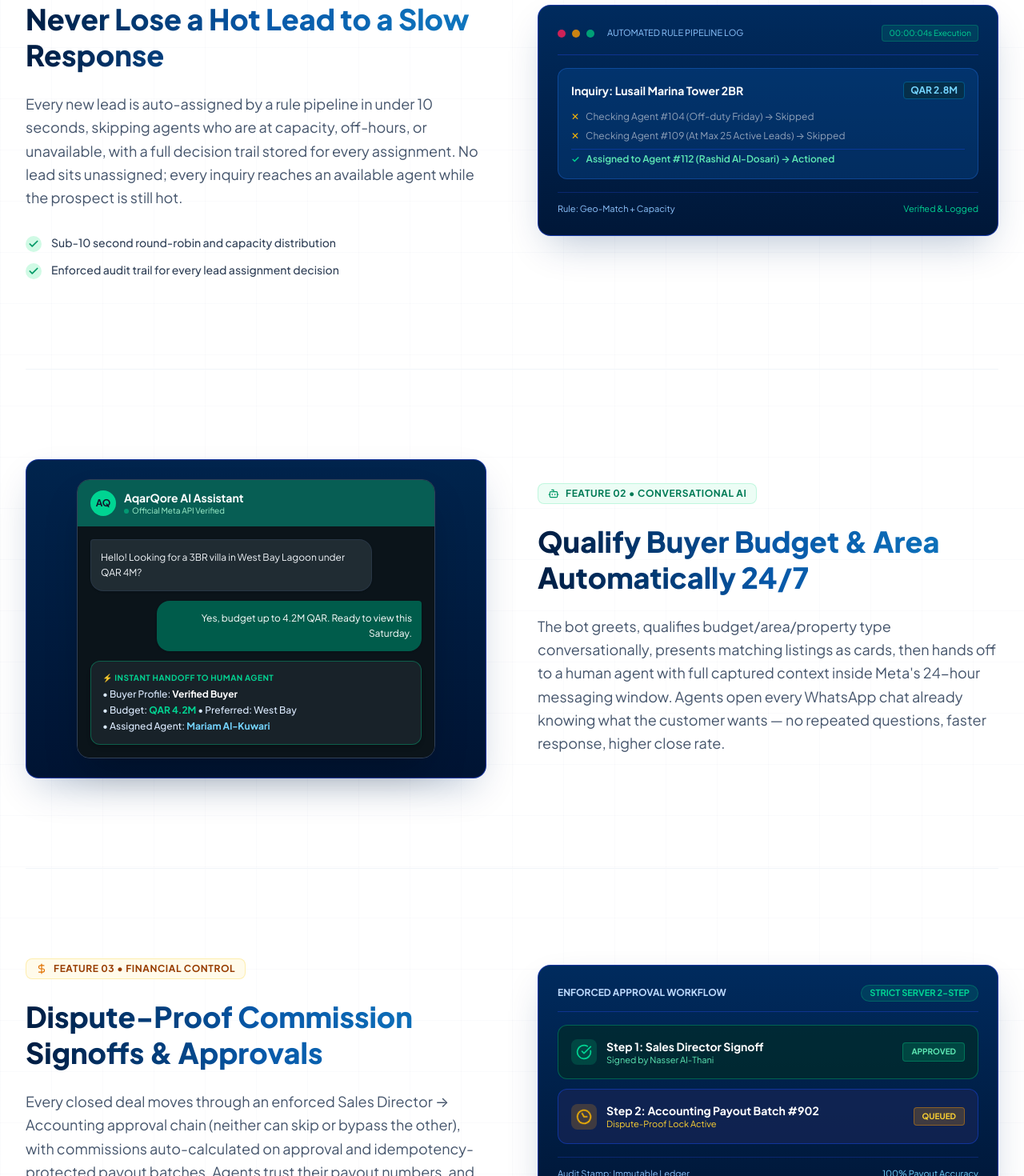
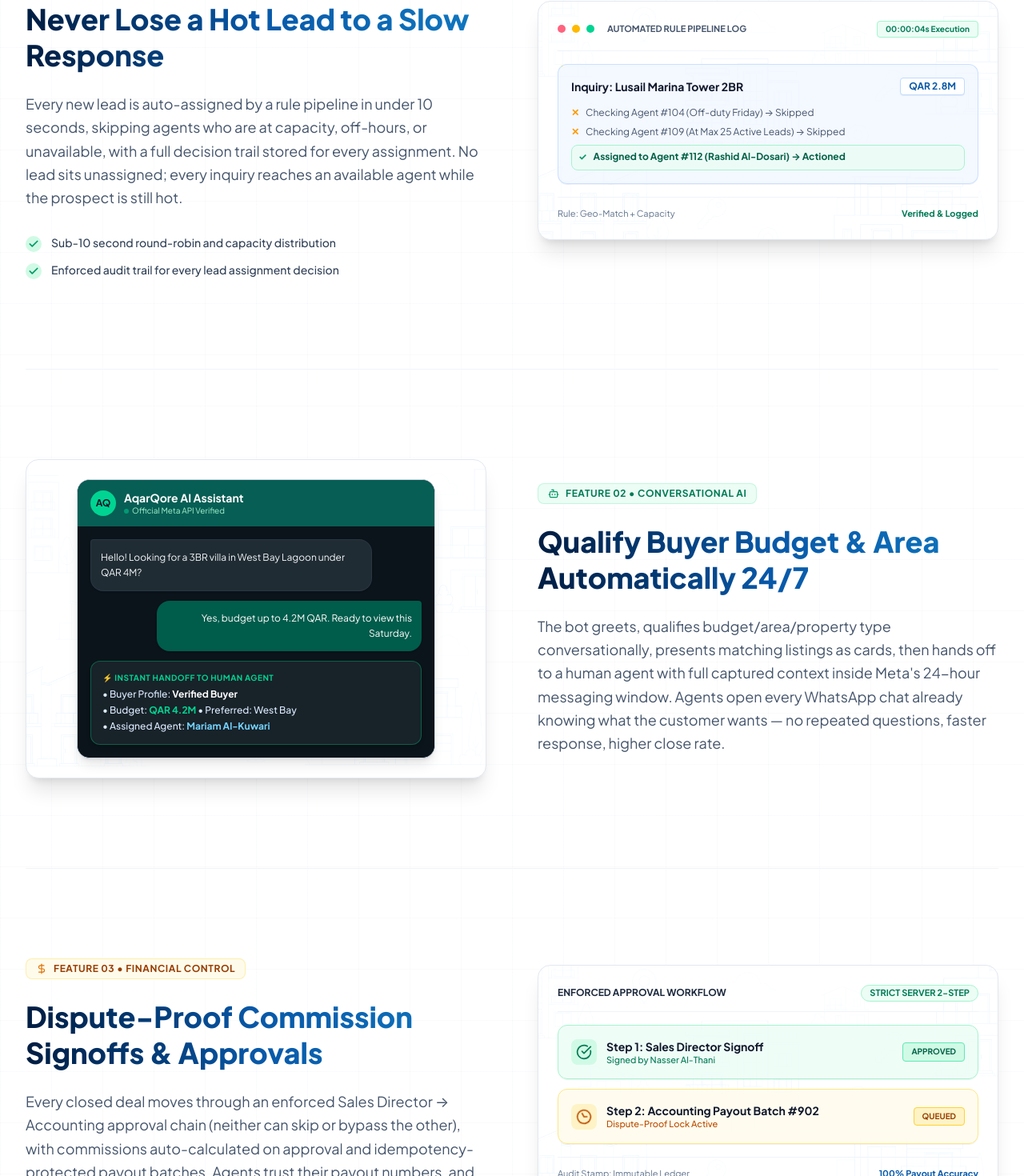
Before and after one commit to mwaqarkt/aqarqore-landing-page, a React (Vite) app: page / in a window 1280 px wide. Shown: the part 4700-6170 px from the top of the page at 80% size. Built offline with nearby package versions, Linux system fonts and the light colour scheme.

Commit message:
feat: convert Engineered Specifically section mockup cards to white background with blueprint line pattern watermark

```diff
--- a/src/App.jsx
+++ b/src/App.jsx
@@ -1746,51 +1746,59 @@
               </div>
             </div>
 
-            {/* Feature 1 Mockup: High-Tech Rule Pipeline Terminal */}
+            {/* Feature 1 Mockup: High-Tech Rule Pipeline Terminal (White Card + Line Pattern) */}
             <div className="lg:col-span-6">
-              <div className="rounded-2xl bg-gradient-to-b from-[#002B5E] to-[#001738] p-5 sm:p-6 border border-blue-800/80 shadow-[0_20px_50px_-15px_rgba(0,48,104,0.3)] text-white">
-                <div className="flex items-center justify-between pb-4 mb-4 border-b border-blue-800/60">
+              <div className="rounded-2xl bg-white p-5 sm:p-6 border border-slate-200 shadow-xl text-slate-900 relative overflow-hidden">
+                {/* Architectural Line Pattern Background Texture */}
+                <div
+                  className="absolute inset-0 bg-cover bg-center bg-no-repeat opacity-[0.08] pointer-events-none"
+                  style={{ backgroundImage: "url('/real-estate-line-pattern.png')" }}
+                />
+
+                <div className="relative z-10">
+                  <div className="flex items-center justify-between pb-4 mb-4 border-b border-slate-100">
                     <div className="flex items-center gap-2">
-                    <div className="w-2.5 h-2.5 rounded-full bg-rose-500/80" />
-                    <div className="w-2.5 h-2.5 rounded-full bg-amber-500/80" />
-                    <div className="w-2.5 h-2.5 rounded-full bg-emerald-500/80" />
-                    <span className="text-[11px] text-blue-300 font-mono ml-2">
+                      <div className="w-2.5 h-2.5 rounded-full bg-rose-400" />
+                      <div className="w-2.5 h-2.5 rounded-full bg-amber-400" />
+                      <div className="w-2.5 h-2.5 rounded-full bg-emerald-400" />
+                      <span className="text-[11px] text-slate-600 font-mono font-bold ml-2">
                         {isRtl ? 'سجل مسار التوزيع التلقائي' : 'AUTOMATED RULE PIPELINE LOG'}
                       </span>
                     </div>
-                  <span className="text-[10px] text-emerald-400 font-mono bg-emerald-500/15 px-2 py-0.5 rounded border border-emerald-500/30">
+                    <span className="text-[10px] text-emerald-700 font-mono font-bold bg-emerald-50 px-2.5 py-0.5 rounded border border-emerald-200">
                       {isRtl ? 'تنفيذ خلال 0.04 ث' : '00:00:04s Execution'}
                     </span>
                   </div>
 
                   <div className="space-y-3 font-sans text-xs">
-                  <div className="p-4 rounded-xl bg-[#0858A8]/30 border border-blue-500/30">
-                    <div className="flex justify-between items-center font-bold text-white text-sm">
+                    <div className="p-4 rounded-xl bg-blue-50/70 border border-blue-200/80 shadow-2xs">
+                      <div className="flex justify-between items-center font-bold text-slate-900 text-sm">
                         <span>{isRtl ? 'استفسار: برج مارينا لوسيل - غرفتان' : 'Inquiry: Lusail Marina Tower 2BR'}</span>
-                      <span className="text-xs text-sky-300 font-mono bg-sky-950 px-2 py-0.5 rounded border border-sky-800">
+                        <span className="text-xs text-[#0858A8] font-mono font-bold bg-white px-2.5 py-0.5 rounded border border-blue-200 shadow-2xs">
                           {isRtl ? '2.8 مليون ر.ق' : 'QAR 2.8M'}
                         </span>
                       </div>
-                    <div className="mt-3.5 space-y-2 text-blue-100 text-xs">
-                      <div className="flex items-center gap-2 text-slate-400">
-                        <span className="text-amber-400">✕</span>
+                      <div className="mt-3.5 space-y-2 text-slate-600 text-xs">
+                        <div className="flex items-center gap-2">
+                          <span className="text-amber-500 font-bold">✕</span>
                           <span>{isRtl ? 'فحص الوكيل #104 (عطلة الجمعة) ← تم التجاوز' : 'Checking Agent #104 (Off-duty Friday) → Skipped'}</span>
                         </div>
-                      <div className="flex items-center gap-2 text-slate-400">
-                        <span className="text-amber-400">✕</span>
+                        <div className="flex items-center gap-2">
+                          <span className="text-amber-500 font-bold">✕</span>
                           <span>{isRtl ? 'فحص الوكيل #109 (الحد الأقصى 25 عميل) ← تم التجاوز' : 'Checking Agent #109 (At Max 25 Active Leads) → Skipped'}</span>
                         </div>
-                      <div className="flex items-center gap-2 text-emerald-300 font-semibold pt-1 border-t border-blue-700/40">
-                        <span className="text-emerald-400">✓</span>
+                        <div className="flex items-center gap-2 text-emerald-800 font-bold pt-1.5 border-t border-blue-200/60 bg-emerald-50/80 p-2 rounded-lg border border-emerald-200">
+                          <span className="text-emerald-600">✓</span>
                           <span>{isRtl ? 'تم التعيين للوكيل #112 (راشد الدوسري) ← تم الإجراء' : 'Assigned to Agent #112 (Rashid Al-Dosari) → Actioned'}</span>
                         </div>
                       </div>
                     </div>
                   </div>
 
-                <div className="mt-4 pt-3 border-t border-blue-800/40 flex items-center justify-between text-[11px] text-blue-300 font-mono">
+                  <div className="mt-4 pt-3 border-t border-slate-100 flex items-center justify-between text-[11px] text-slate-500 font-mono">
                     <span>{isRtl ? 'القاعدة: المطابقة الجغرافية + السعة' : 'Rule: Geo-Match + Capacity'}</span>
-                  <span className="text-emerald-400">{isRtl ? 'تم التحقق والتوثيق' : 'Verified & Logged'}</span>
+                    <span className="text-emerald-700 font-bold">{isRtl ? 'تم التحقق والتوثيق' : 'Verified & Logged'}</span>
+                  </div>
                 </div>
               </div>
             </div>
@@ -1823,10 +1831,16 @@
               </p>
             </div>
 
-            {/* Feature 2 Mockup: Meta WhatsApp Bot Experience */}
+            {/* Feature 2 Mockup: Meta WhatsApp Bot Experience (White Card + Line Pattern) */}
             <div className="lg:col-span-6 lg:order-1">
-              <div className="rounded-2xl bg-gradient-to-b from-[#00244D] to-[#001433] p-5 sm:p-6 border border-blue-800/80 shadow-[0_20px_50px_-15px_rgba(0,48,104,0.3)] text-white">
-                <div className="max-w-md mx-auto bg-slate-900 rounded-2xl overflow-hidden border border-slate-700 shadow-2xl">
+              <div className="rounded-2xl bg-white p-5 sm:p-6 border border-slate-200 shadow-xl text-slate-900 relative overflow-hidden">
+                {/* Architectural Line Pattern Background Texture */}
+                <div
+                  className="absolute inset-0 bg-cover bg-center bg-no-repeat opacity-[0.08] pointer-events-none"
+                  style={{ backgroundImage: "url('/real-estate-line-pattern.png')" }}
+                />
+
+                <div className="relative z-10 max-w-md mx-auto bg-slate-900 rounded-2xl overflow-hidden border border-slate-300 shadow-lg">
                   {/* WhatsApp Chrome Bar */}
                   <div className="bg-[#075E54] px-4 py-3 flex items-center justify-between text-white text-xs">
                     <div className="flex items-center gap-2.5">
@@ -1892,59 +1906,67 @@
               </p>
             </div>
 
-            {/* Feature 3 Mockup: Financial Control Ledger */}
+            {/* Feature 3 Mockup: Financial Control Ledger (White Card + Line Pattern) */}
             <div className="lg:col-span-6">
-              <div className="rounded-2xl bg-gradient-to-b from-[#002B5E] to-[#001738] p-5 sm:p-6 border border-blue-800/80 shadow-[0_20px_50px_-15px_rgba(0,48,104,0.3)] text-white">
-                <div className="text-xs font-bold text-blue-200 pb-3 mb-4 border-b border-blue-800/60 flex items-center justify-between">
+              <div className="rounded-2xl bg-white p-5 sm:p-6 border border-slate-200 shadow-xl text-slate-900 relative overflow-hidden">
+                {/* Architectural Line Pattern Background Texture */}
+                <div
+                  className="absolute inset-0 bg-cover bg-center bg-no-repeat opacity-[0.08] pointer-events-none"
+                  style={{ backgroundImage: "url('/real-estate-line-pattern.png')" }}
+                />
+
+                <div className="relative z-10">
+                  <div className="text-xs font-bold text-slate-800 pb-3 mb-4 border-b border-slate-100 flex items-center justify-between">
                     <span>{isRtl ? 'مسار الاعتماد الإلزامي' : 'ENFORCED APPROVAL WORKFLOW'}</span>
-                  <span className="text-emerald-400 font-mono text-[11px] bg-emerald-500/15 px-2.5 py-0.5 rounded-full border border-emerald-500/30">
+                    <span className="text-emerald-700 font-mono font-bold text-[11px] bg-emerald-50 px-2.5 py-0.5 rounded-full border border-emerald-200">
                       {isRtl ? 'اعتماد صارم بخطوتين' : 'STRICT SERVER 2-STEP'}
                     </span>
                   </div>
 
                   <div className="space-y-3">
-                  <div className="flex items-center justify-between p-4 rounded-xl bg-emerald-950/60 border border-emerald-500/40 text-xs">
+                    <div className="flex items-center justify-between p-4 rounded-xl bg-emerald-50/80 border border-emerald-200 text-xs shadow-2xs">
                       <div className="flex items-center gap-3">
-                      <div className="w-8 h-8 rounded-lg bg-emerald-500/20 text-emerald-400 flex items-center justify-center">
+                        <div className="w-8 h-8 rounded-lg bg-emerald-100 text-emerald-700 flex items-center justify-center">
                           <CheckCircle className="w-5 h-5" />
                         </div>
                         <div>
-                        <div className="font-bold text-white text-sm">
+                          <div className="font-bold text-slate-900 text-sm">
                             {isRtl ? 'الخطوة 1: توقيع مدير المبيعات' : 'Step 1: Sales Director Signoff'}
                           </div>
-                        <div className="text-[11px] text-emerald-300">
+                          <div className="text-[11px] text-emerald-700 font-medium">
                             {isRtl ? 'تم التوقيع بواسطة ناصر آل ثاني' : 'Signed by Nasser Al-Thani'}
                           </div>
                         </div>
                       </div>
-                    <span className="text-emerald-300 font-bold px-2.5 py-1 rounded bg-emerald-500/20 border border-emerald-500/40 text-[10px]">
+                      <span className="text-emerald-800 font-bold px-2.5 py-1 rounded bg-emerald-100 border border-emerald-300 text-[10px]">
                         {isRtl ? 'معتمد' : 'APPROVED'}
                       </span>
                     </div>
 
-                  <div className="flex items-center justify-between p-4 rounded-xl bg-blue-950/70 border border-blue-700/50 text-xs">
+                    <div className="flex items-center justify-between p-4 rounded-xl bg-amber-50/80 border border-amber-200 text-xs shadow-2xs">
                       <div className="flex items-center gap-3">
-                      <div className="w-8 h-8 rounded-lg bg-amber-500/20 text-amber-400 flex items-center justify-center">
+                        <div className="w-8 h-8 rounded-lg bg-amber-100 text-amber-700 flex items-center justify-center">
                           <Clock className="w-5 h-5 animate-spin" />
                         </div>
                         <div>
-                        <div className="font-bold text-white text-sm">
+                          <div className="font-bold text-slate-900 text-sm">
                             {isRtl ? 'الخطوة 2: دفعة المحاسبة #902' : 'Step 2: Accounting Payout Batch #902'}
                           </div>
-                        <div className="text-[11px] text-amber-300">
+                          <div className="text-[11px] text-amber-700 font-medium">
                             {isRtl ? 'قفل الحماية من النزاعات نشط' : 'Dispute-Proof Lock Active'}
                           </div>
                         </div>
                       </div>
-                    <span className="text-amber-300 font-bold px-2.5 py-1 rounded bg-amber-500/20 border border-amber-500/40 text-[10px]">
+                      <span className="text-amber-800 font-bold px-2.5 py-1 rounded bg-amber-100 border border-amber-300 text-[10px]">
                         {isRtl ? 'في الانتظار' : 'QUEUED'}
                       </span>
                     </div>
                   </div>
 
-                <div className="mt-4 pt-3 border-t border-blue-800/40 flex items-center justify-between text-[11px] text-blue-300 font-mono">
+                  <div className="mt-4 pt-3 border-t border-slate-100 flex items-center justify-between text-[11px] text-slate-500 font-mono">
                     <span>{isRtl ? 'سجل التدقيق: قيد غير قابل للتعديل' : 'Audit Stamp: Immutable Ledger'}</span>
-                  <span className="text-sky-300">{isRtl ? 'دقة صرف 100%' : '100% Payout Accuracy'}</span>
+                    <span className="text-[#0858A8] font-bold">{isRtl ? 'دقة صرف 100%' : '100% Payout Accuracy'}</span>
+                  </div>
                 </div>
               </div>
             </div>
```
Lines whose indentation alone changed are shown as unchanged.
